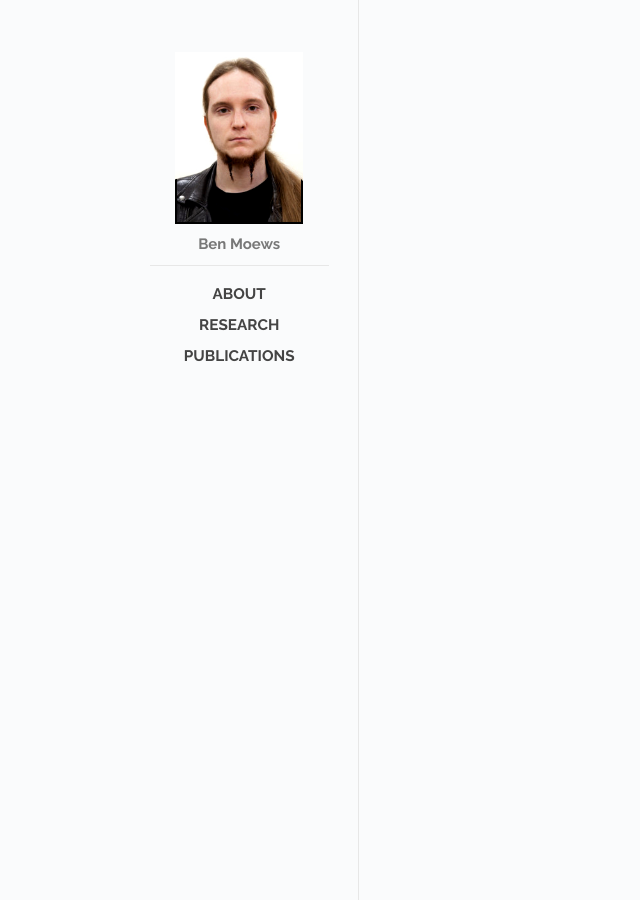
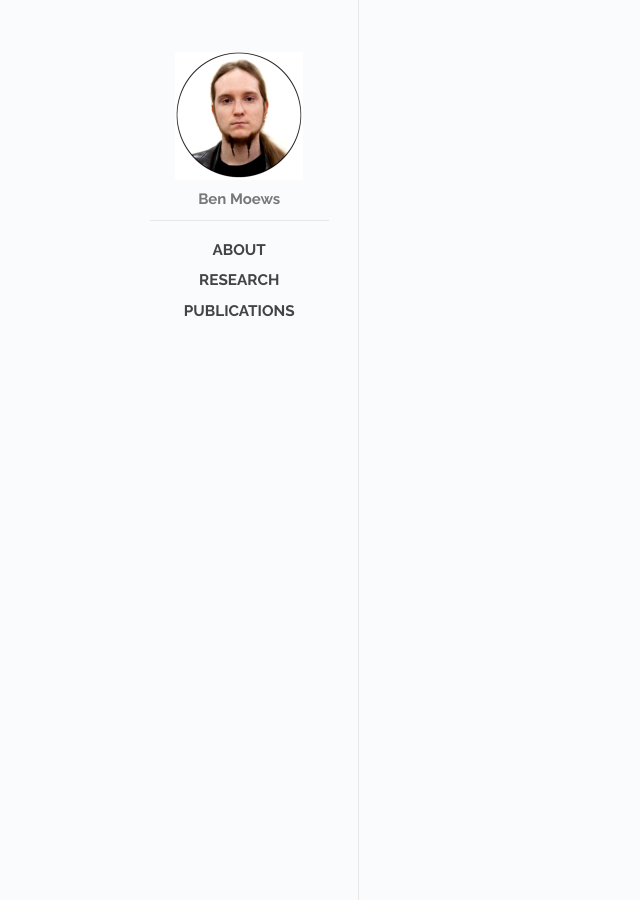
Before and after one commit to moews/moews.github.io, a Jekyll site: the page built from index.html, in a window 1280 px wide. Shown: the whole page, without its empty margins (0-640 px from the left). Built offline with Jekyll 4.4.1, drawn with Linux system fonts in a browser that asks for light colours.

Commit message:
Update default.html

```diff
--- a/_layouts/default.html
+++ b/_layouts/default.html
@@ -23,7 +23,7 @@
     <div class="site">
       <div class="sidebar" id="sidebar">
         <div class="header">
-          <h1 class="title"><a href="/"><img id="logo" src="/images/avatar_half.png"></a></h1>
+          <h1 class="title"><a href="/"><img id="logo" src="/images/avatar_circled_2.png"></a></h1>
           <span class="tagline">Ben Moews</span>
         </div>
         <div class="posts">
```
